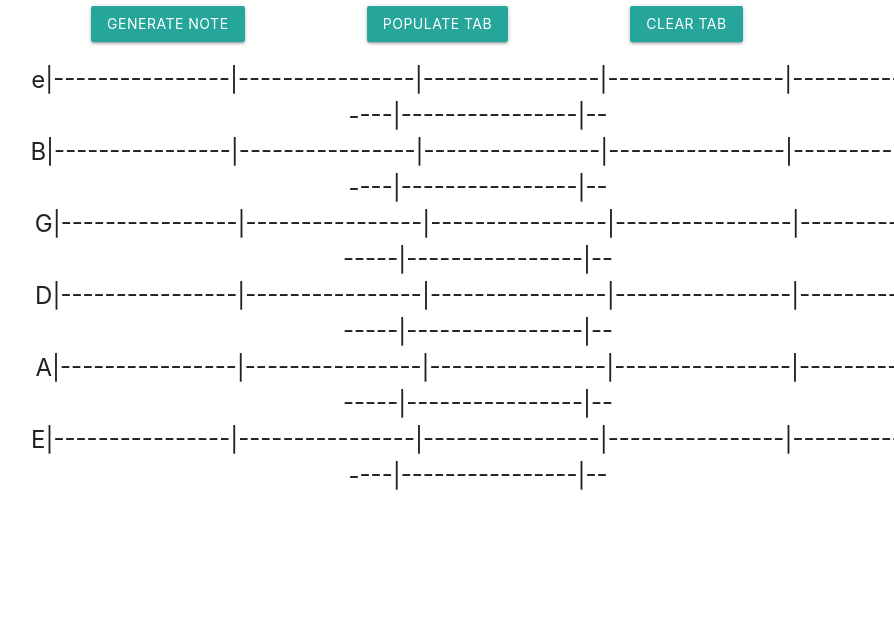
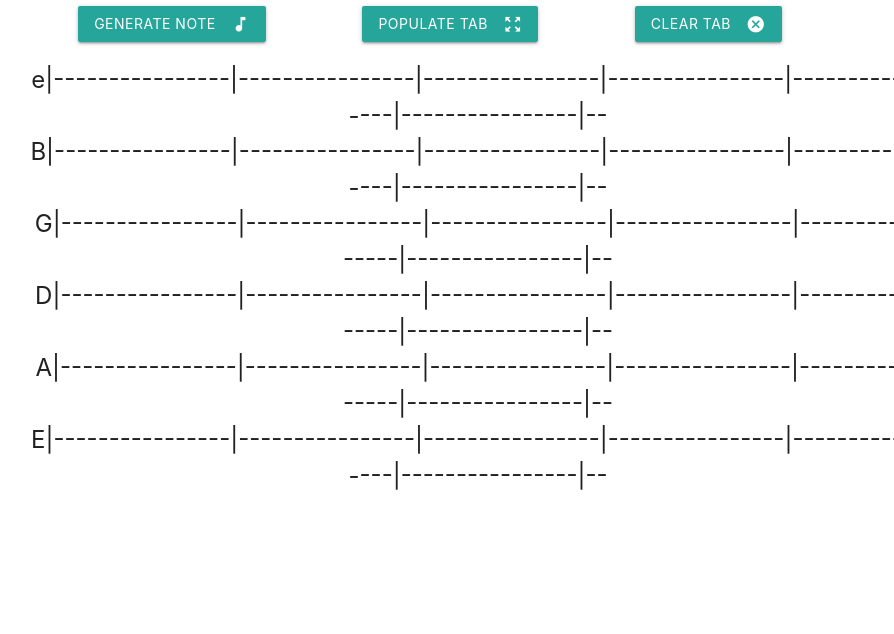
Before and after one commit to AvocadosConstant/solo-generator, a plain HTML site: page index.html in a window 1280 px wide. Shown: the part 166-800 px from the top of the page, without its empty margins (162-1056 px from the left). Drawn offline with nearby package versions, Linux system fonts and the light colour scheme.

Commit message:
Add icons to buttons

```diff
--- a/index.html
+++ b/index.html
@@ -12,9 +12,9 @@
     <div class="row container" style="text-align: center;">
         <h1>Guitar Solo Tab Generator</h1>
         <div class="row" style="display: flex; justify-content: space-around;">
-            <a class="waves-effect waves-light btn" id="genNote">Generate note</a>
-            <a class="waves-effect waves-light btn" id="fillBtn">Populate tab</a>
-            <a class="waves-effect waves-light btn" id="clearTabBtn">Clear tab</a>
+            <a class="waves-effect waves-light btn" id="genNote"><i class="material-icons right">music_note</i>Generate note</a>
+            <a class="waves-effect waves-light btn" id="fillBtn"><i class="material-icons right">zoom_out_map</i>Populate tab</a>
+            <a class="waves-effect waves-light btn" id="clearTabBtn"><i class="material-icons right">cancel</i>Clear tab</a>
         </div>
         <div id="tabs"></div>
     </div>
```
